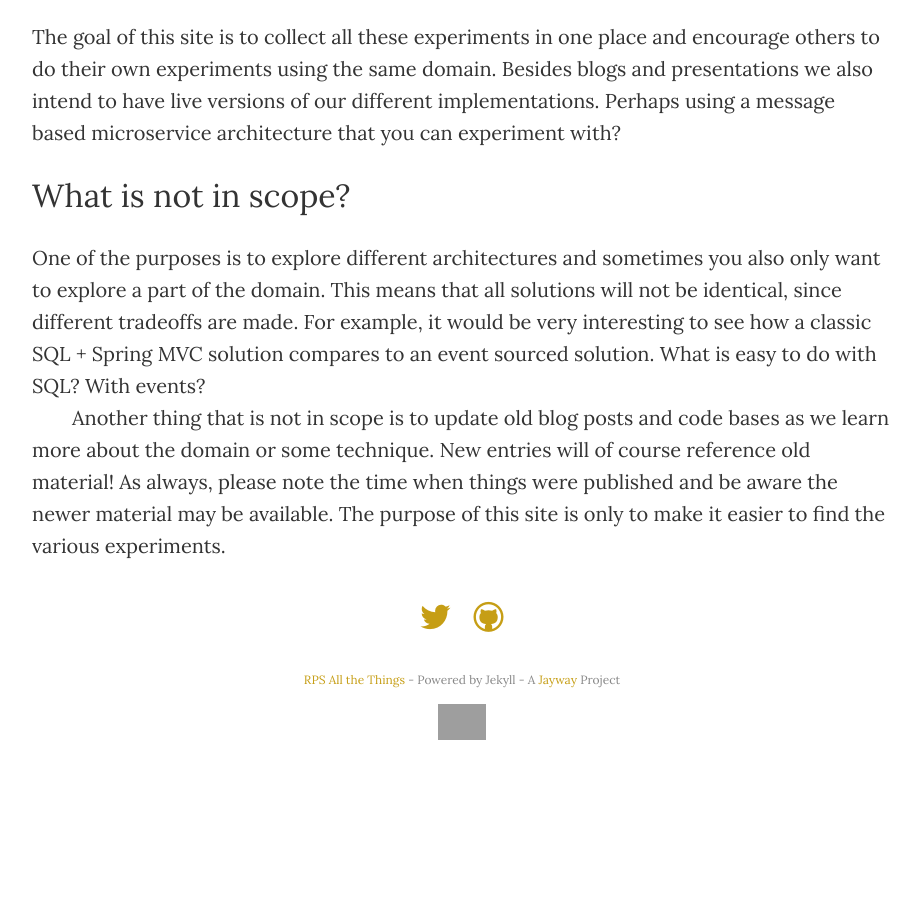
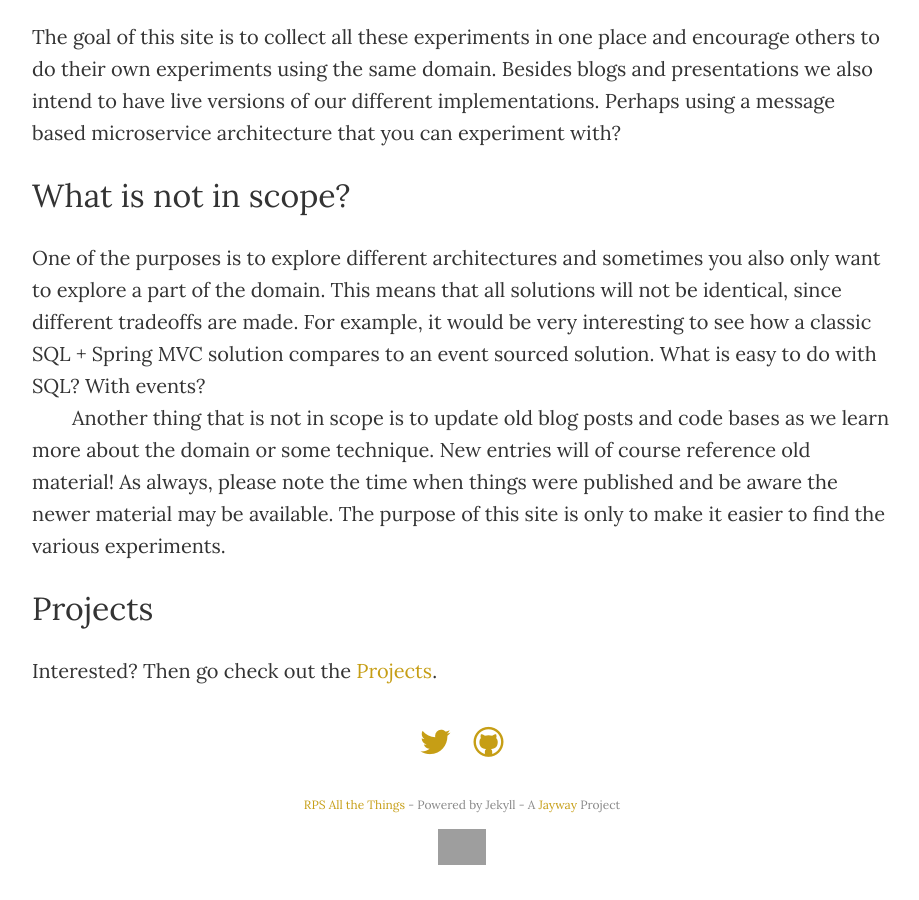
Before and after one commit to jayway/rpsallthethings, a Jekyll site: the page built from introduction.md, in a window 1280 px wide and 900 px high, scrolled down 1284 px. Shown: the whole window, without its empty margins (178-1097 px from the left). Built offline with Jekyll 4.4.1, drawn with Linux system fonts in a browser that asks for light colours; before the commit the page ends 2059 px from its top, so only the background shows below that; grey boxes are pictures that could not be loaded.

Commit message:
Add link to the projects page

```diff
--- a/introduction.md
+++ b/introduction.md
@@ -30,3 +30,7 @@ The goal of this site is to collect all these experiments in one place and encou
 One of the purposes is to explore different architectures and sometimes you also only want to explore a part of the domain. This means that all solutions will not be identical, since different tradeoffs are made. For example, it would be very interesting to see how a classic SQL + Spring MVC solution compares to an event sourced solution. What is easy to do with SQL? With events?
 
 Another thing that is not in scope is to update old blog posts and code bases as we learn more about the domain or some technique. New entries will of course reference old material! As always, please note the time when things were published and be aware the newer material may be available. The purpose of this site is only to make it easier to find the various experiments.
+
+## Projects
+
+Interested? Then go check out the [Projects](../projects/).
```
